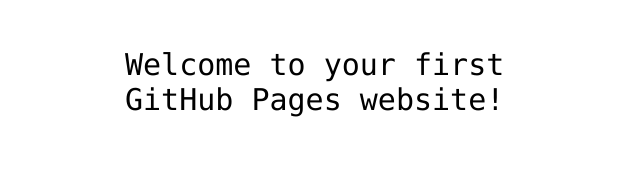
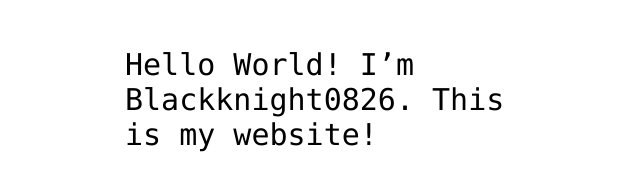
Before and after one commit to blackknight0826/blackknight0826, a plain HTML site: page index.html in a window 1280 px wide. Shown: the part 341-532 px from the top of the page, without its empty margins (315-955 px from the left). Drawn offline with Linux system fonts and the light colour scheme.

Commit message:
Update index.html
Added my introduction.

```diff
--- a/index.html
+++ b/index.html
@@ -12,7 +12,8 @@
 <img src="https://octodex.github.com/images/daftpunktocat-thomas.gif" id="octocat" alt="octocat-gif" />
 
 <!-- Change this code here by copy and pasting your template on line 15 -->
-<p>Welcome to your first GitHub Pages website!</p>
+<p>Hello World! I’m Blackknight0826. This is my website!</p>
+
 
 </body>
 </html>
```
